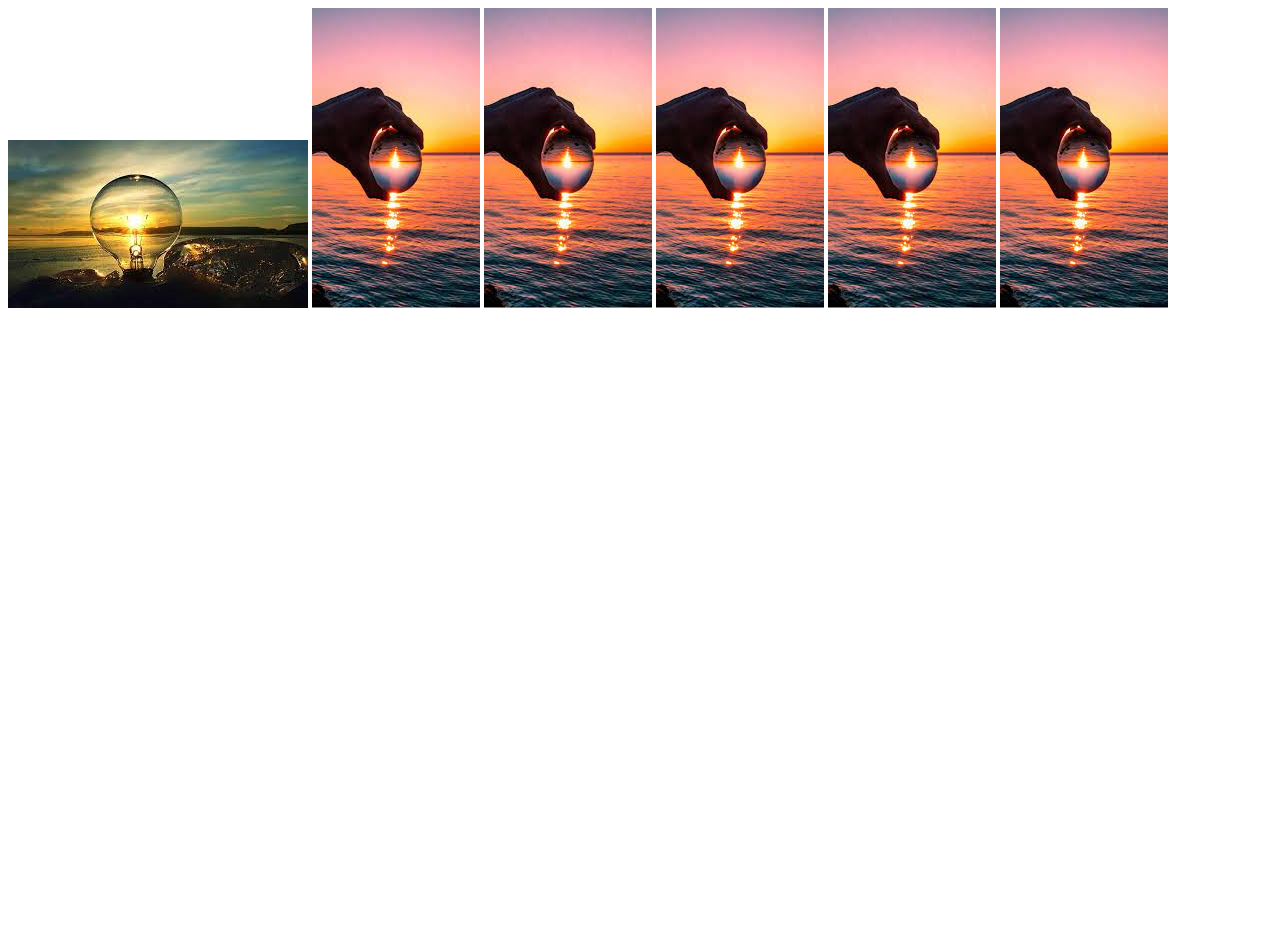
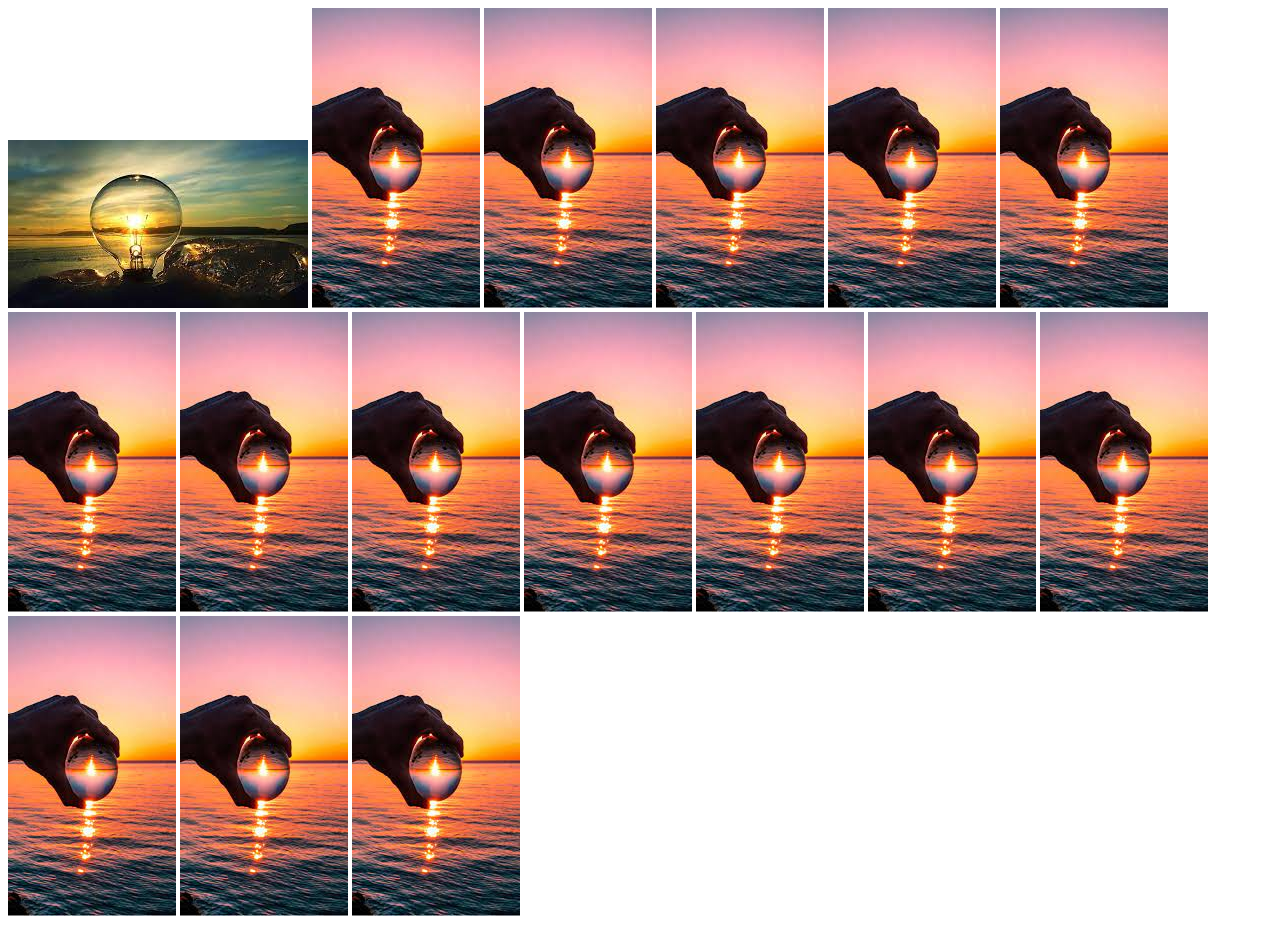
Before and after one commit to softwareEngineering10/MASTER_JAVA, a plain HTML site: page index.html in a window 1280 px wide. Before the commit the page ends 800 px from the top, so only its background shows below. Drawn offline with Linux system fonts and the light colour scheme.

Commit message:
Tao xung dot

```diff
--- a/index.html
+++ b/index.html
@@ -13,5 +13,16 @@
     <img src="image/2.jpg" alt="">
     <img src="image/2.jpg" alt="">
 
+    <img src="image/2.jpg" alt="">
+    <img src="image/2.jpg" alt="">
+    <img src="image/2.jpg" alt="">
+    <img src="image/2.jpg" alt="">
+    <img src="image/2.jpg" alt="">
+    <img src="image/2.jpg" alt="">
+    <img src="image/2.jpg" alt="">
+    <img src="image/2.jpg" alt="">
+    <img src="image/2.jpg" alt="">
+    <img src="image/2.jpg" alt="">
+
 </body>
 </html>
```
Also changed, not shown: 1 other file.
